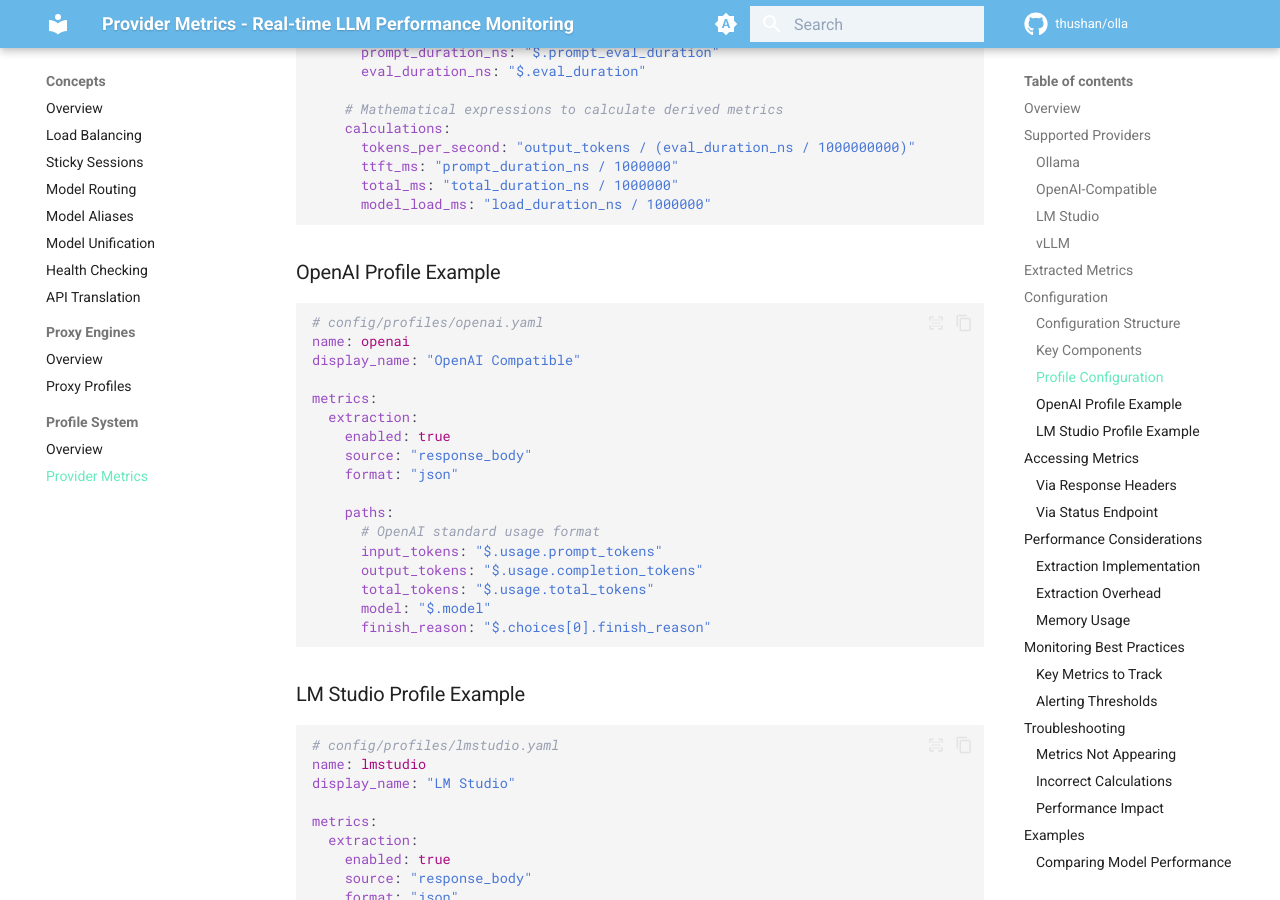
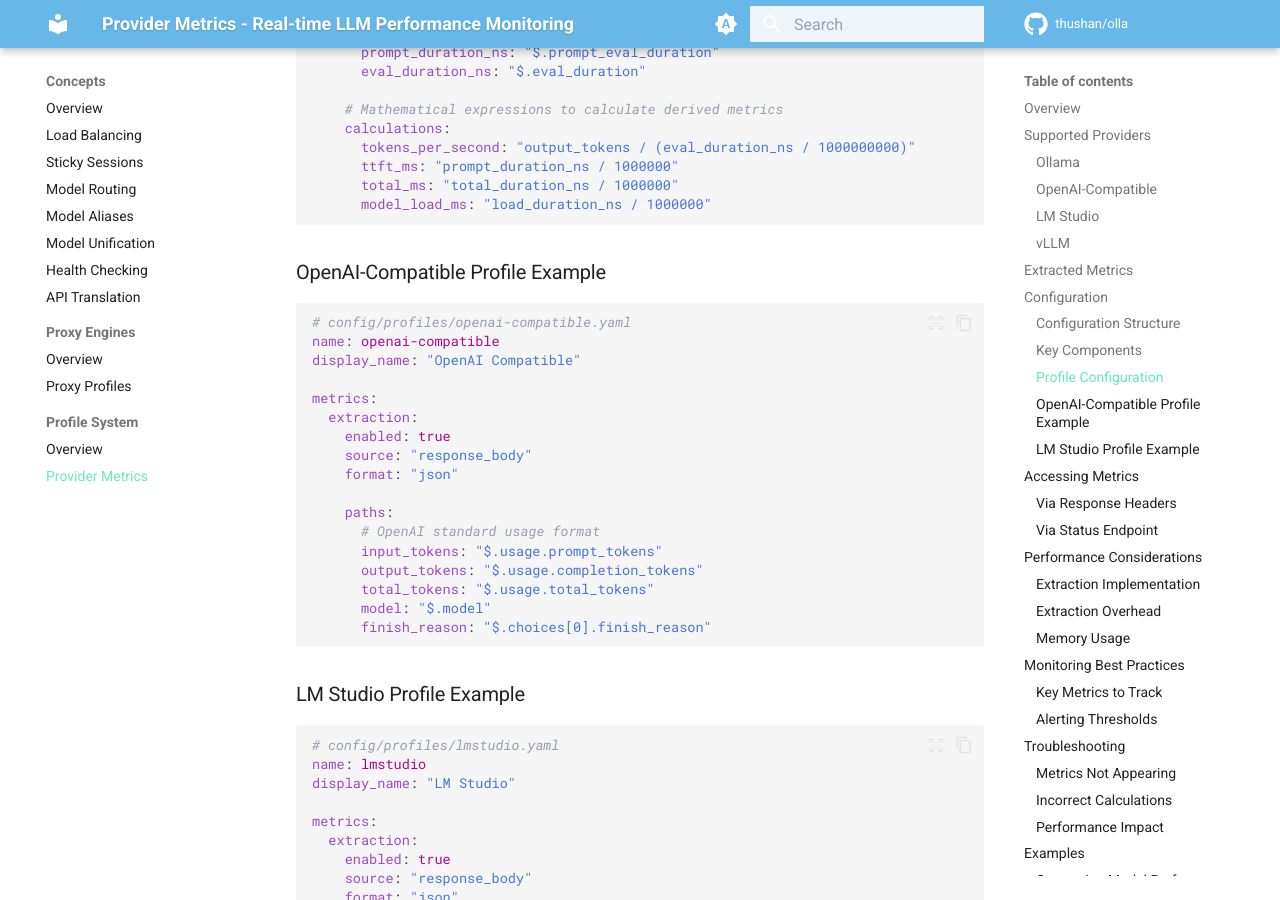
Before and after one commit to leo-3889/olla, an MkDocs documentation site: the page built from docs/content/concepts/provider-metrics.md, in a window 1280 px wide and 900 px high, scrolled down 4275 px. Built offline with MkDocs 1.6.1 and Material for MkDocs 9.7.7, drawn with Linux system fonts in a browser that asks for light colours; comment, search, counter and statistics services are not loaded.

Commit message:
remove dead references to the deleted openai.yaml profile

````diff
--- a/docs/content/concepts/provider-metrics.md
+++ b/docs/content/concepts/provider-metrics.md
@@ -169,10 +169,10 @@ metrics:
       model_load_ms: "load_duration_ns / 1000000"
 ```
 
-### OpenAI Profile Example
+### OpenAI-Compatible Profile Example
 ```yaml
-# config/profiles/openai.yaml
-name: openai
+# config/profiles/openai-compatible.yaml
+name: openai-compatible
 display_name: "OpenAI Compatible"
 
 metrics:
````
Also changed, not shown: CLAUDE.md (+1 -2 lines), docs/content/concepts/profile-system.md (+1 -1 lines), config/profiles/README.md.
